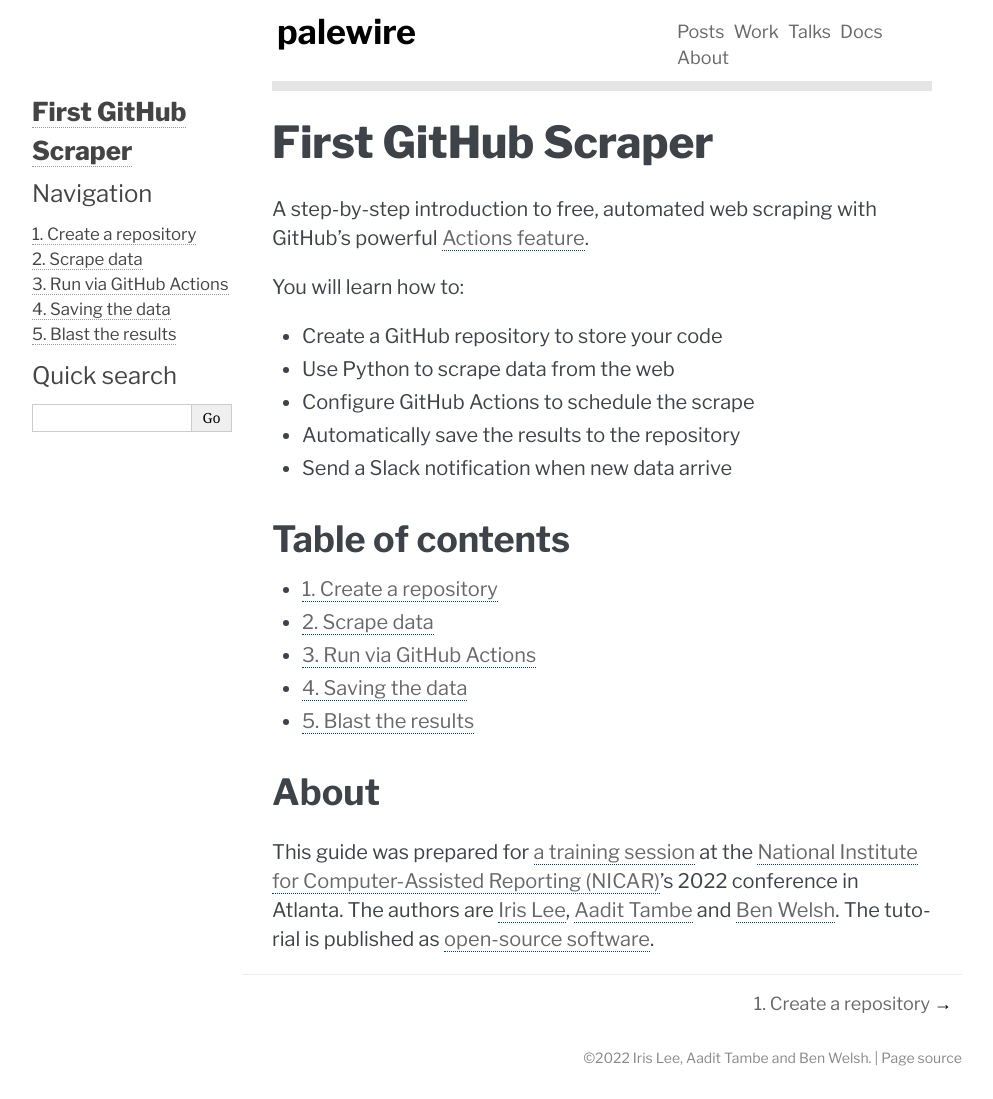
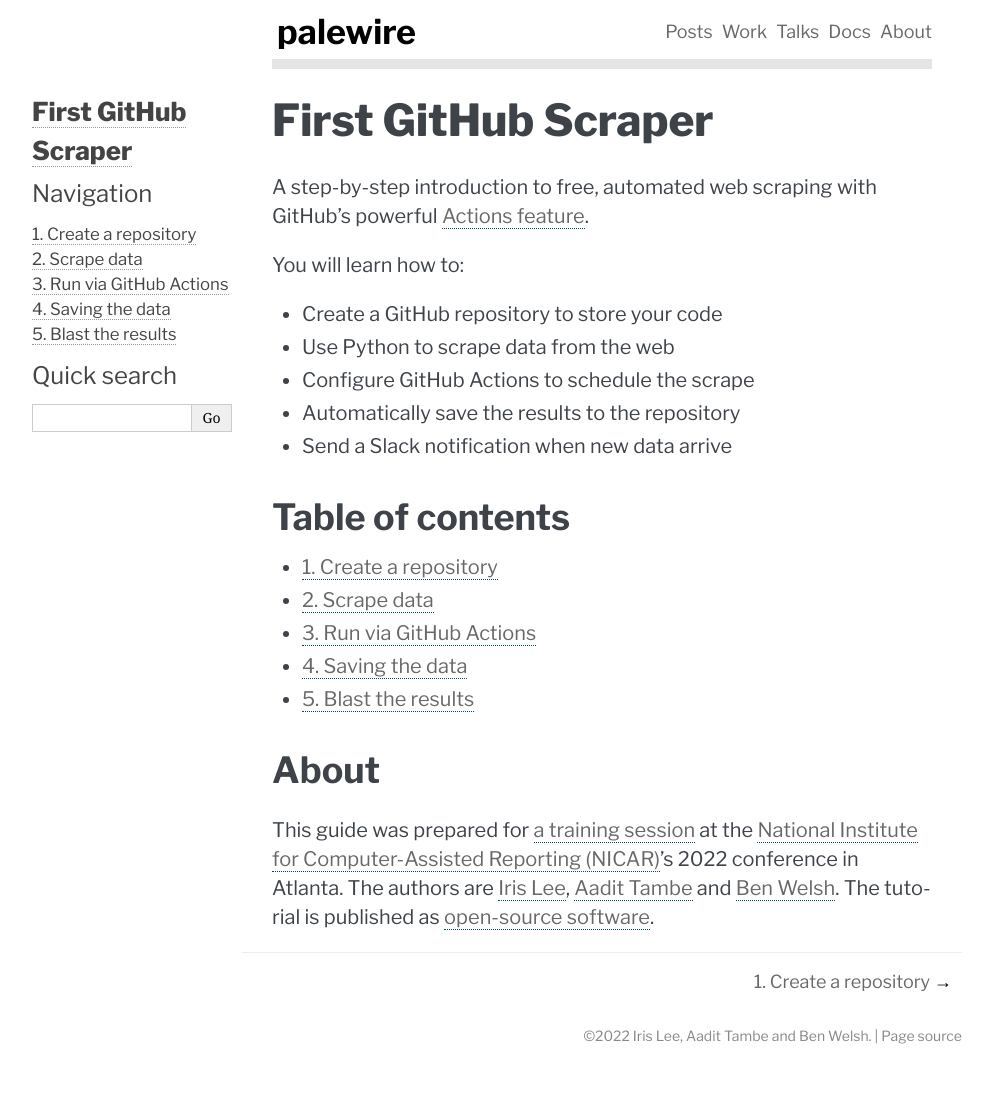
Before and after one commit to palewire/first-github-scraper, a Sphinx documentation site: the page built from docs/index.md, in a window 1280 px wide. Shown: the whole page, without its empty margins (148-1141 px from the left). Built offline with Sphinx 7.4.7, drawn with Linux system fonts in a browser that asks for light colours; after the commit the page ends 1077 px from its top, so only the background shows below that.

Commit message:
Update custom.css

```diff
--- a/docs/_static/css/custom.css
+++ b/docs/_static/css/custom.css
@@ -132,12 +132,12 @@
     overflow: hidden;
 }
 .row .fivecol {
-    width: 40%;
+    width: 44%;
     float: right;
     min-height: 1px;
 }
 .row .sevencol {
-    width: 40%;
+    width: 37%;
     float: left;
     min-height: 1px;
 }
```
